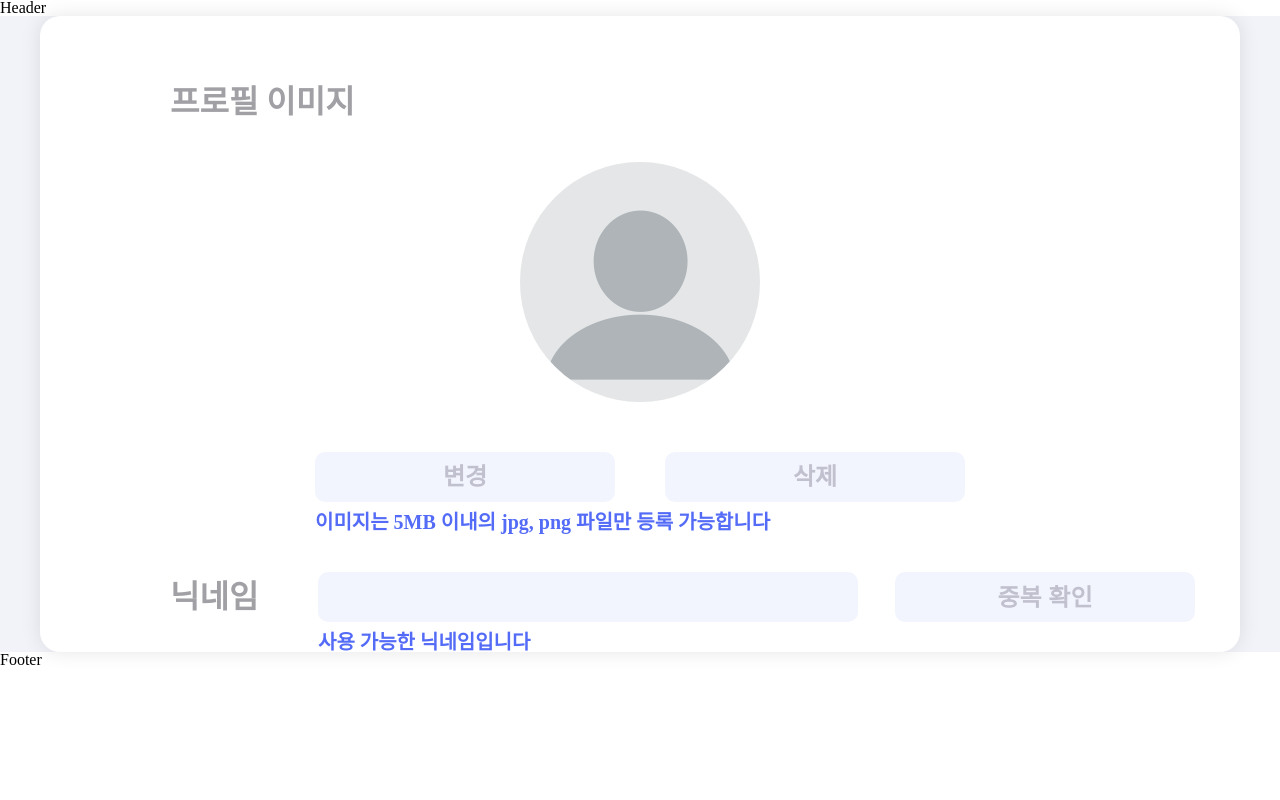
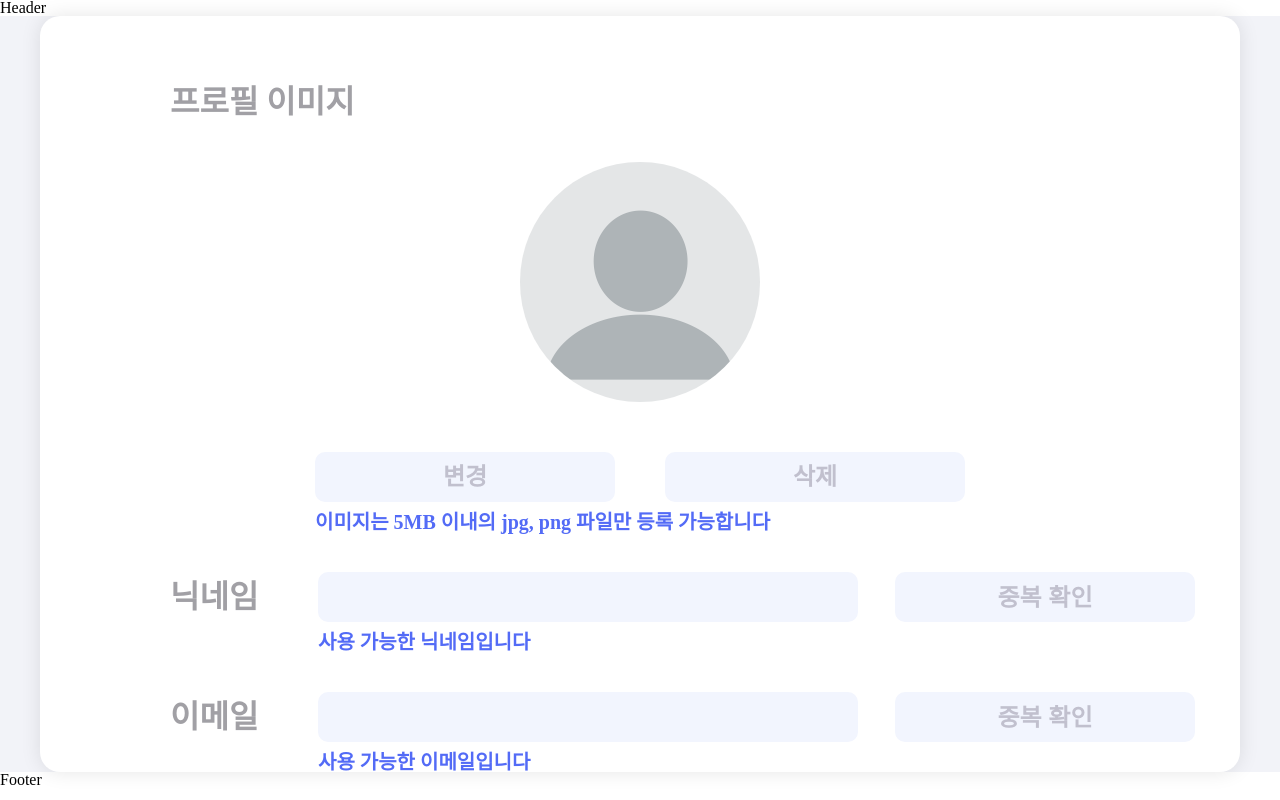
Before and after one commit to PI-StepUp/stepup, a Next.js app in the folder front/: page /mypageedit in a window 1280 px wide. Built offline with nearby package versions, Linux system fonts and the light colour scheme.

Commit message:
:art: Design(design/mypage): 마이페이지 화면 퍼블리싱 (#82)
- 회원정보 수정 항목 추가

```diff
--- a/front/src/pages/mypageedit.tsx
+++ b/front/src/pages/mypageedit.tsx
@@ -3,18 +3,17 @@ import Footer from "../components/Footer"
 import Image from "next/image"
 import img_profile from "../public/images/img_profile_default.png"
 
-const componentDidMount = () =>{
+const componentDidMount = () => {
 	// 중복 확인 버튼 클릭 이벤트
 	const displayWarning = document.getElementById("display-overlapping");
 	const clickWarning = (ev: Event) => {
-		if(ev.target instanceof HTMLInputElement){
+		if (ev.target instanceof HTMLInputElement) {
 			displayWarning!.textContent = '중복된 닉네임입니다';
 			ev.target;
 		}
 	}
 	const btnElements = document.getElementById("btn-overlapping");
 	btnElements?.addEventListener("click", clickWarning);
-
 }
 
 const MyPageEdit = () => {
@@ -42,13 +41,29 @@ const MyPageEdit = () => {
 						</li>
 						{/* end - profile image */}
 						<li>
-							<div className="nickname">
-								<div className="list-title nickname-title mt-40">닉네임</div>
-								<input type="text" className="input-nickname" />
+							<div className="option-overlapping">
+								<div className="list-title option-overlapping-title mt-40">닉네임</div>
+								<input type="text" className="input-overlapping" />
 								<input type="button" className="btn overlapping" id="btn-overlapping" value={"중복 확인"} />
 							</div>
 							<p className="warning" id="display-overlapping">사용 가능한 닉네임입니다</p>
 						</li>
+						{/* end - nickname */}
+						<li>
+							<div className="option-overlapping">
+								<div className="list-title option-overlapping-title mt-40">이메일</div>
+								<input type="email" className="input-overlapping" />
+								<input type="button" className="btn overlapping" id="btn-overlapping" value={"중복 확인"} />
+							</div>
+							<p className="warning" id="display-overlapping">사용 가능한 이메일입니다</p>
+						</li>
+						{/* end - email */}
+						<li>
+							<div>
+
+							</div>
+						</li>
+						{/* end - nation */}
 					</ul>
 				</div>
 				{/* end - my information */}
--- a/front/src/styles/mypageedit.css
+++ b/front/src/styles/mypageedit.css
@@ -94,18 +94,18 @@
   margin-top: 10px;
 }
 
-.nickname {
+.option-overlapping {
   display: flex;
   flex-direction: row;
 }
 
-.nickname-title {
+.option-overlapping-title {
   width: 96px;
   height: 50px;
   line-height: 50px;
 }
 
-.input-nickname {
+.input-overlapping {
   display: inline-block;
   width: 500px;
   height: 50px;
```
